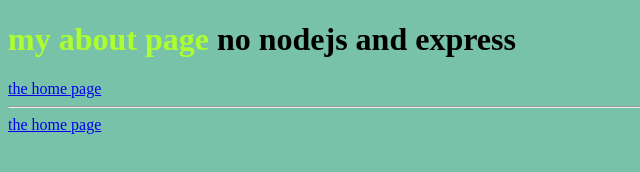
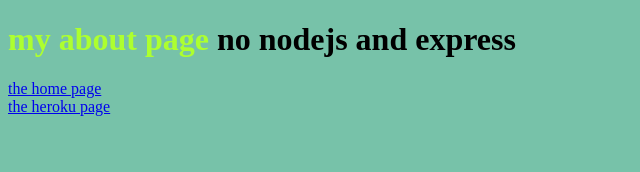
Before and after one commit to Alsadig-ahmed/express-app-alsadig, a website: page public/about.html in a window 1280 px wide. Shown: the whole page, without its empty margins (0-640 px from the left). Drawn offline with Linux system fonts and the light colour scheme.

Commit message:
small fix

```diff
--- a/public/about.html
+++ b/public/about.html
@@ -10,7 +10,7 @@
   <body>
     <h1><strong class="green">my about page</strong> no nodejs and express</h1>
     <a href="index.html">the home page</a>
-    <hr />
-    <a href="heroku.html">the home page</a>
+    <br />
+    <a href="heroku.html">the heroku page</a>
   </body>
 </html>
```
Also changed, not shown: public/heroku.html (+2 -2 lines), public/index.html (+2 -2 lines).
